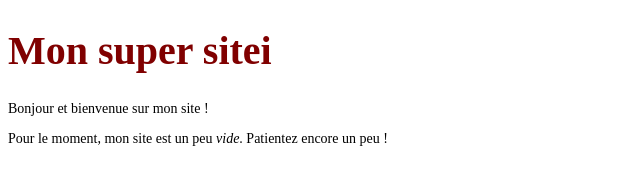
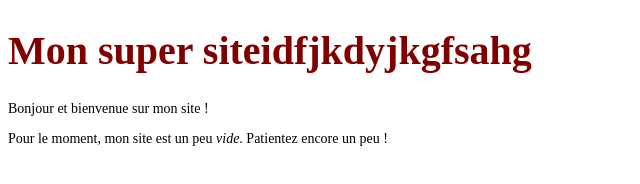
Before and after one commit to eracom-gr361/ink-dehrens, a plain HTML site: page index.html in a window 1280 px wide. Shown: the whole page, without its empty margins (0-640 px from the left). Drawn offline with Linux system fonts and the light colour scheme.

```diff
--- a/index.html
+++ b/index.html
@@ -7,7 +7,7 @@
     </head>
 
     <body>
-        <h1>Mon super sitei</h1>
+        <h1>Mon super siteidfjkdyjkgfsahg</h1>
 
         <p>Bonjour et bienvenue sur mon site !</p>
         <p>Pour le moment, mon site est un peu <em>vide</em>. Patientez encore un peu !</p>
```
